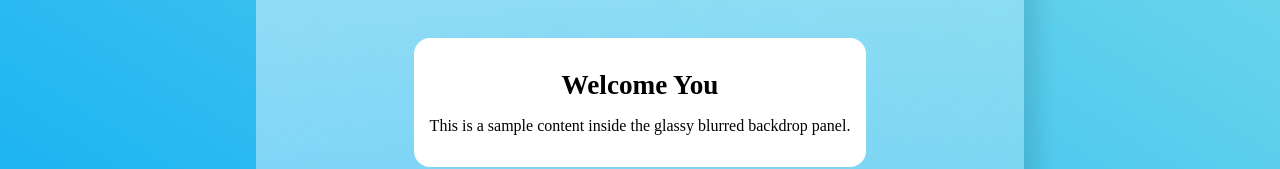
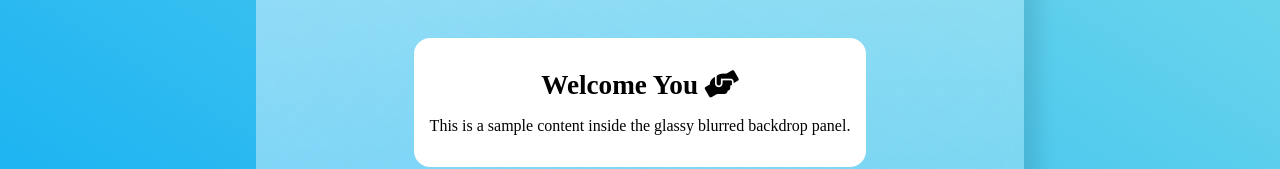
Before and after one commit to ag-sanjjeev/glass-panel-design, a plain HTML site: page index.html in a window 1280 px wide. Shown: the part 298-467 px from the top of the page. Drawn offline with nearby package versions, Linux system fonts and the light colour scheme; files that its build step writes are made by us from their sources.

Commit message:
cdn url updated

```diff
--- a/index.html
+++ b/index.html
@@ -7,7 +7,8 @@
 	<title>Glass Panel</title>
 
 	<!-- Style -->
-	<link rel="stylesheet" type="text/css" href="./thirdparty/fontawesome/css/all.css" media="all" />
+	<link rel="stylesheet" href="https://cdnjs.cloudflare.com/ajax/libs/font-awesome/6.0.0/css/all.min.css" integrity="sha512-9usAa10IRO0HhonpyAIVpjrylPvoDwiPUiKdWk5t3PyolY1cOd4DSE0Ga+ri4AuTroPR5aQvXU9xC6qOPnzFeg==" crossorigin="anonymous" referrerpolicy="no-referrer" />
+
 	<link rel="stylesheet" type="text/css" href="./dist/css/style.css" media="all" />
 </head>
 <body>
```
